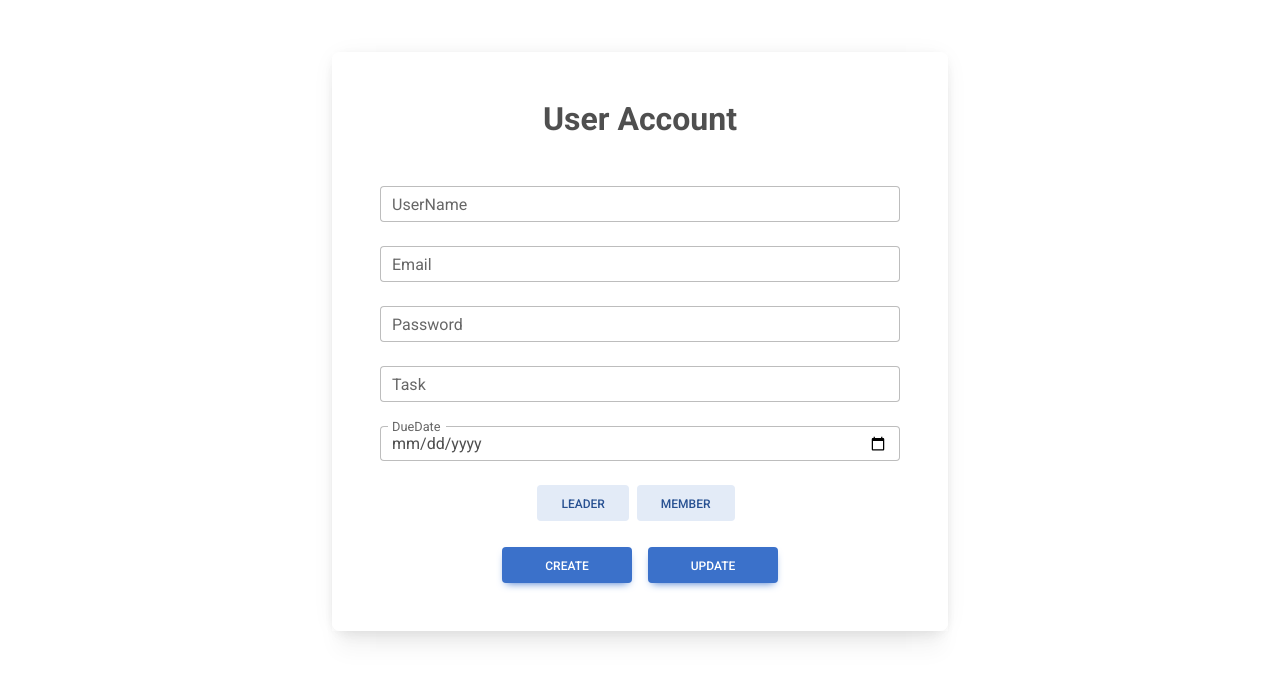
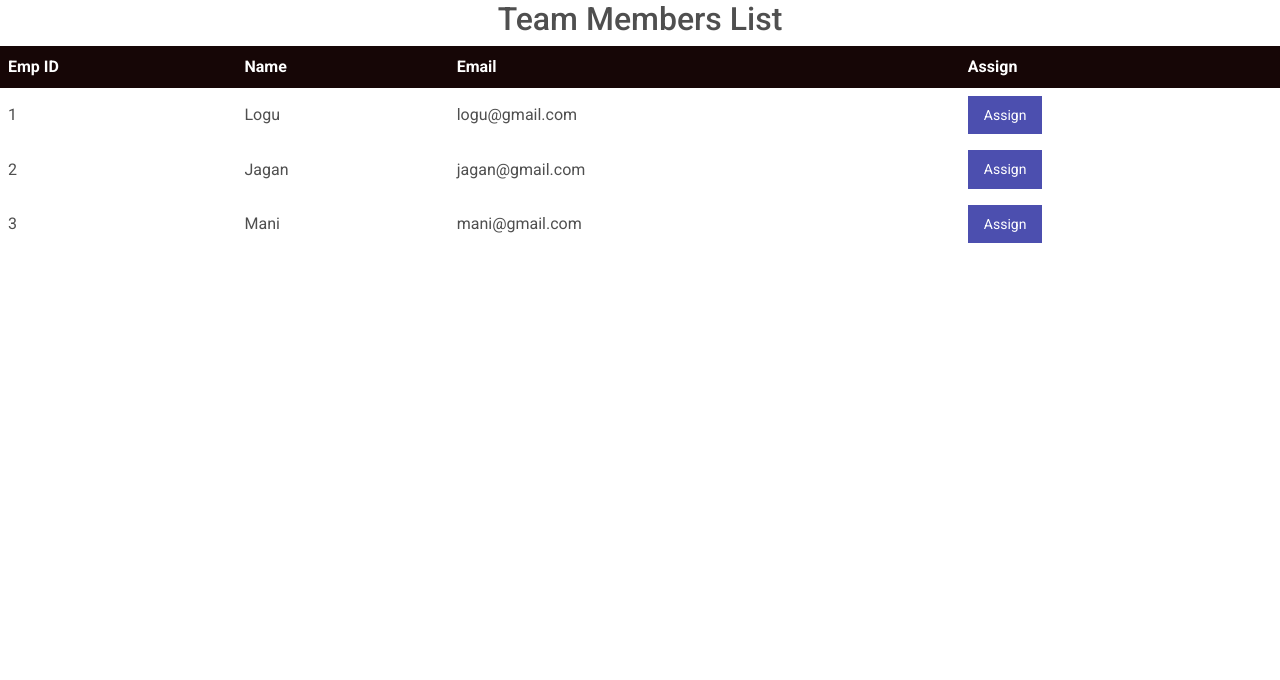
Before and after one commit to iamneo-production/ab02d132-02a5-424d-8aef-c7db376961c6, a React (Create React App) app in the folder reactapp/: page / in a window 1280 px wide. Shown: the top 680 px of the page. Built offline with nearby package versions, Linux system fonts and the light colour scheme.

Commit message:
TeamMembers List

```diff
--- a/reactapp/src/App.css
+++ b/reactapp/src/App.css
@@ -1,4 +1,4 @@
-.App {
+/*.App {
   text-align: center;
 }
 
@@ -35,4 +35,41 @@
   to {
     transform: rotate(360deg);
   }
+}*/
+.table-container {
+  max-width: 600px;
+  margin: 0 auto;
 }
+table {
+  width: 100%;
+  border-collapse: collapse;
+}
+h2{
+  text-align: center;
+}
+
+th,
+td {
+  padding: 8px;
+  text-align: left;
+  border-bottom: 1px solid #ddd;
+}
+
+th {
+  background-color: #160606;
+   color: white;
+}
+
+td button {
+  padding: 8px 16px;
+  font-size: 14px;
+  background-color: #4c4faf;
+  color: #fff;
+  border: none;
+  cursor: pointer;
+}
+
+td span {
+  font-weight: bold;
+  color: #544caf;
+}
--- a/reactapp/src/App.js
+++ b/reactapp/src/App.js
@@ -1,10 +1,12 @@
 
 import './App.css';
-import UserForm from './components/UserForm';
+//import UserForm from './components/UserForm';
+import TeammembersList from './components/TeammembersList';
 function App() {
   return (
     <div className="App">
-     <UserForm/>
+     {/* <UserForm/> */}
+     <TeammembersList/>
     </div>
   );
 }
--- /dev/null
+++ b/reactapp/src/components/TeammembersList.js
@@ -0,0 +1,57 @@
+import React, { useState } from 'react'
+
+function TeammembersList() {
+    const [employees, setEmployees] = useState([
+        { id: 1, name: 'Logu', email: 'logu@gmail.com' },
+        { id: 2, name: 'Jagan', email: 'jagan@gmail.com' },
+        { id: 3, name: 'Mani', email: 'mani@gmail.com' }
+      ]);
+
+      const handleAssignTask = (id) => {
+        // Find the employee by ID
+        const updatedEmployees = employees.map((employee) => {
+          if (employee.id === id) {
+            return { ...employee, assigned: true };
+          }
+          return employee;
+        });
+
+        setEmployees(updatedEmployees);
+      };
+  return (
+    <>
+    <h2> Team Members List  </h2>
+    <table>
+      <thead>
+        <tr>
+          <th>Emp ID</th>
+          <th>Name</th>
+          <th>Email</th>
+          <th>Assign</th>
+        </tr>
+      </thead>
+      <tbody>
+        {employees.map((employee) => (
+          <tr key={employee.id}>
+            <td>{employee.id}</td>
+            <td>{employee.name}</td>
+            <td>{employee.email}</td>
+            <td>
+              {employee.assigned ? (
+                <span>Assigned</span>
+              ) : (
+                <button onClick={() => handleAssignTask(employee.id)}>Assign</button>
+              )}
+            </td>
+          </tr>
+        ))}
+      </tbody>
+    </table>
+    </>
+
+
+
+  );
+}
+
+export default TeammembersList
```
Also changed, not shown: 1 other file (tests, documents, lock files or other folders).
